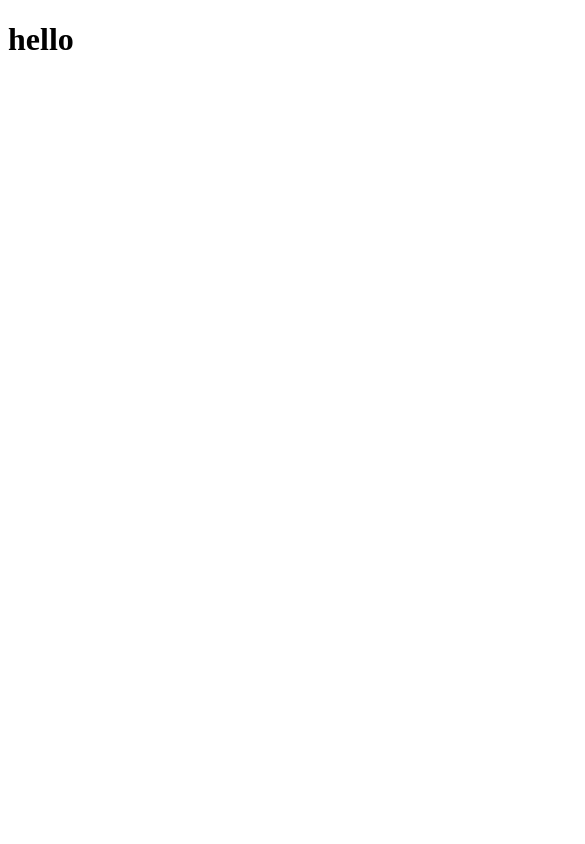
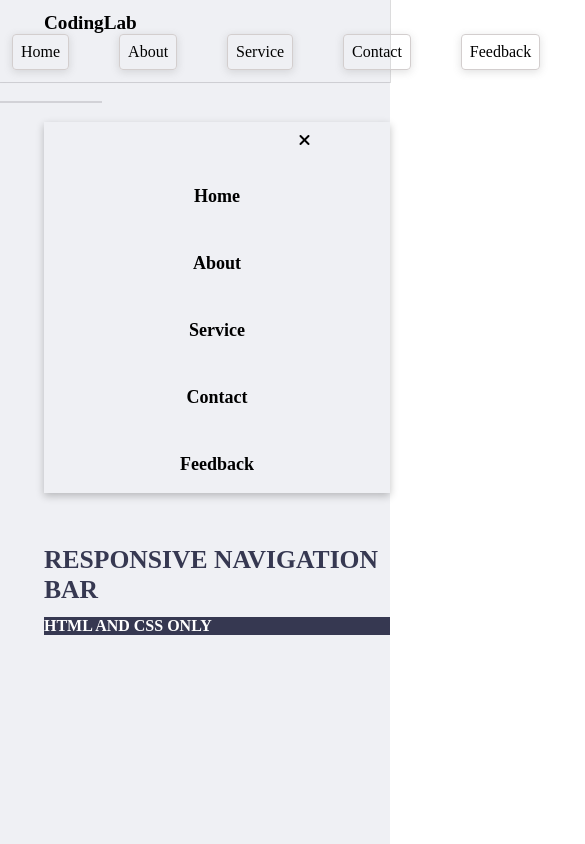
Before and after one commit to syedamisbah-27/Syeda, a plain HTML site: page amjad javed/task1.html in a window 390 px wide. Shown: the whole page, 585 px wide, since content can reach past the window. Drawn offline with Linux system fonts and the light colour scheme.

Commit message:
task 1 done

```diff
--- /dev/null
+++ b/amjad javed/task1.css
@@ -0,0 +1,186 @@
+* {
+  margin: 0;
+  padding: 0;
+  box-sizing: border-box;
+}
+
+body {
+  height: 100vh;
+}
+
+.main-container {
+  background-color: #eff0f4;
+  display: flex;
+  flex-direction: column;
+  gap: 20px;
+  height: 100vh;
+}
+.navbaar {
+  display: flex;
+  flex-direction: row;
+  justify-content: space-between;
+  text-align: center;
+  background-color: #eff0f4;
+
+  align-items: center;
+  box-shadow: rgba(0, 0, 0, 0.02) 0px 1px 3px 0px,
+    rgba(27, 31, 35, 0.15) 0px 0px 0px 1px;
+  padding: 12px;
+}
+
+.navbaar h1 {
+  padding-left: 32px;
+}
+
+ul {
+  display: flex;
+  padding-right: 56px;
+  gap: 50px;
+}
+li {
+  list-style-type: none;
+  border: 1px solid #d3cece;
+  /* background-color: #dedfe4; */
+  box-shadow: rgba(99, 99, 99, 0.2) 0px 2px 8px 0px;
+  padding: 8px;
+  border-radius: 4px;
+}
+a {
+  text-decoration: none;
+  color: black;
+}
+
+.line {
+  width: 26%;
+  box-shadow: rgba(62, 61, 61, 0.02) 0px 1px 3px 0px,
+    rgba(40, 44, 48, 0.15) 0px 0px 0px 1px;
+}
+.card-container {
+  display: flex;
+  flex-direction: row;
+  align-items: center;
+  /* justify-content: space-evenly; */
+  padding-left: 44px;
+  gap: 52px;
+}
+
+.card1 {
+  flex: 2;
+  width: 30%;
+  height: 72vh;
+  box-shadow: rgba(0, 0, 0, 0.24) 0px 3px 8px;
+}
+.ul {
+  display: flex;
+  flex-direction: column;
+  /* justify-content: space-betwenn; */
+  gap: 30px;
+  padding: 11px;
+}
+#li {
+  display: flex;
+  flex-direction: column;
+  gap: 38px;
+  font-weight: bold;
+  font-size: 44px;
+
+  border: none;
+  box-shadow: none;
+  align-items: center;
+  font-size: large;
+}
+
+.card2 {
+  display: flex;
+  flex-direction: column;
+  gap: 12px;
+  /* align-items: center; */
+  flex: 7;
+}
+
+h2 {
+  font-size: 491%;
+  font-weight: bold;
+  color: #363851;
+}
+
+p {
+  font-size: 351%;
+  font-weight: bold;
+  color: white;
+  background-color: #363851;
+  width: 66%;
+}
+
+#icon {
+  float: left;
+  padding-left: 75%;
+  /* padding-top: 42px; */
+}
+/* Media Queries for Responsiveness */
+@media (max-width: 768px) {
+  .navbaar {
+    flex-direction: column;
+    align-items: flex-start;
+  }
+
+  .nav-links {
+    margin-top: 15px;
+    flex-direction: column;
+    width: 100%;
+  }
+
+  .nav-links li {
+    margin-left: 0;
+    margin-bottom: 10px;
+    width: 100%;
+    text-align: center;
+  }
+
+  .card-container {
+    flex-direction: column;
+  }
+
+  .card1 {
+    width: 100%;
+    /* Optionally hide card1 by default on smaller screens */
+    /* display: none; */
+  }
+
+  .ul {
+    padding: 10px;
+  }
+
+  #icon {
+    display: block; /* Show the close icon */
+    text-align: left;
+  }
+
+  .card2 h2 {
+    font-size: 2rem;
+  }
+
+  .card2 p {
+    font-size: 1.2rem;
+    width: 100%;
+  }
+}
+
+@media (max-width: 480px) {
+  .navbaar h1 {
+    font-size: 1.2rem;
+  }
+
+  .nav-links li {
+    padding: 8px 12px;
+    font-size: 0.9rem;
+  }
+
+  .card2 h2 {
+    font-size: 1.6rem;
+  }
+
+  .card2 p {
+    font-size: 1rem;
+  }
+}
--- a/amjad javed/task1.html
+++ b/amjad javed/task1.html
@@ -3,9 +3,46 @@
   <head>
     <meta charset="UTF-8" />
     <meta name="viewport" content="width=device-width, initial-scale=1.0" />
+    <link
+      rel="stylesheet"
+      href="https://cdnjs.cloudflare.com/ajax/libs/font-awesome/6.7.2/css/all.min.css"
+    />
+    <link rel="stylesheet" href="task1.css" />
     <title>Document</title>
+
+
   </head>
   <body>
-    <h1>hello</h1>
+    <div class="main-container">
+      <div class="navbaar">
+        <h1>CodingLab</h1>
+        <ul>
+          <li><a href="">Home</a></li>
+          <li><a href="">About</a></li>
+          <li><a href="">Service</a></li>
+          <li><a href="">Contact</a></li>
+          <li><a href="">Feedback</a></li>
+        </ul>
+      </div>
+
+      <div class="line"></div>
+
+      <div class="card-container">
+        <div class="card1">
+          <div class="ul">
+            <i class="fa-solid fa-xmark" id="icon"></i>
+            <li id="li"><a href="" id="lii">Home</a></li>
+            <li id="li"><a href="" id="lii">About</a></li>
+            <li id="li"><a href="" id="lii">Service</a></li>
+            <li id="li"><a href="" id="lii">Contact</a></li>
+            <li id="li"><a href="" id="lii">Feedback</a></li>
+          </div>
+        </div>
+        <div class="card2">
+          <h2>RESPONSIVE NAVIGATION BAR</h2>
+          <p>HTML AND CSS ONLY</p>
+        </div>
+      </div>
+    </div>
   </body>
 </html>
```
Also changed, not shown: amjad javed/image/cross.jpeg (added), amjad javed/image/cross2.png (added).
